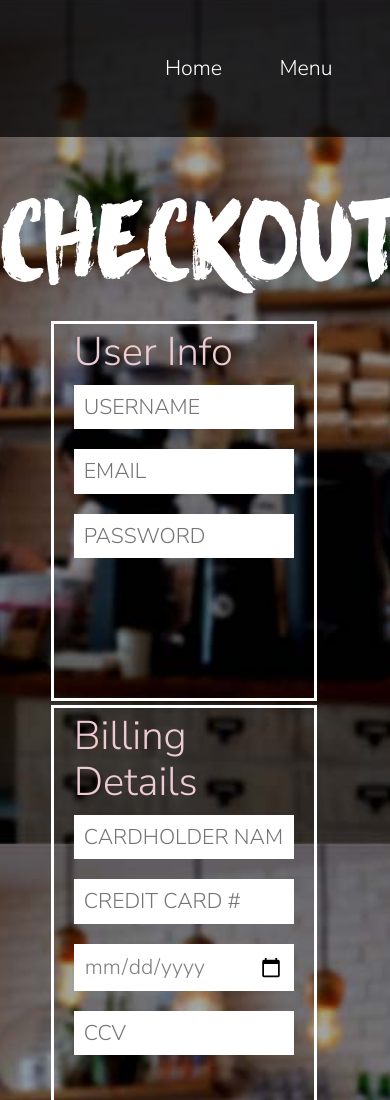
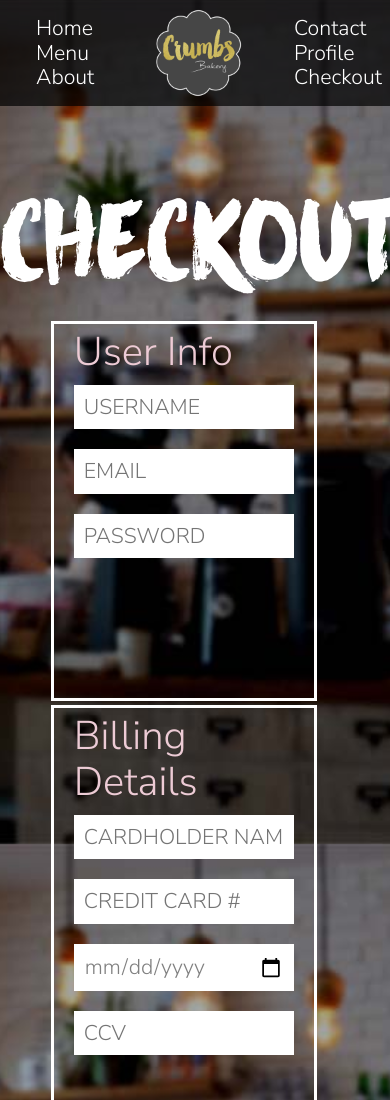
Before and after one commit to alexissrussell/FinalProject, a plain HTML site: page Crumbs_Cart.html in a window 390 px wide. Shown: the top 1100 px of the page. Drawn offline with Linux system fonts and the light colour scheme.

Commit message:
Made Pages Responisve

```diff
--- a/Crumbs_Cart.html
+++ b/Crumbs_Cart.html
@@ -244,11 +244,45 @@
 
 @media screen and (max-width:1200px){
     .wwrap{
+       display: flex;
+       flex-direction: column;
+       margin-left: 400px;
+    }
+        }
+@media screen and (max-width:800px){
+    .wwrap{
         display: flex;
         flex-direction: column;
         margin: 0 auto;
     }
         }
+
+        @media screen and (max-width:1000px){
+
+    .wrap{
+        width: 900px;
+    }}
+
+@media screen and (max-width:860px){
+
+     .wrap{
+        width: 400px;}
+    header img{
+        margin-right:2%;
+        width: 25%;
+        height: 25%;
+    }}
+
+@media screen and (max-width:600px){
+
+    .wrap{
+        width: 400px;}
+    header img{
+        margin-right:2%;
+        width: 25%;
+        height: 25%;
+
+    }}
 
 
     </style>
```
Also changed, not shown: Crumbs_Cakes.html (+27 -0 lines), Crumbs_Desserts.html (+27 -0 lines), index.html (+30 -2 lines).
